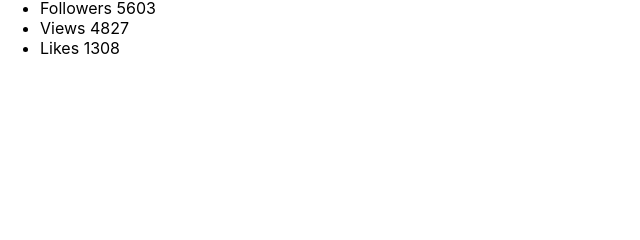
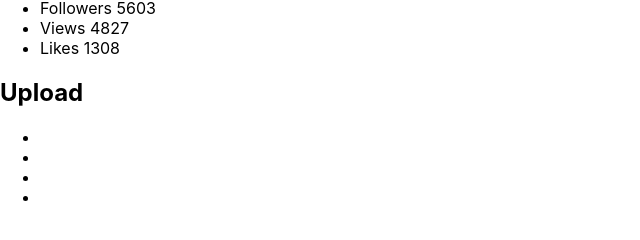
Before and after one commit to And-Bond/goit-react-hw-01-components, a React (Create React App) app: page / in a window 1280 px wide. Shown: the part 430-670 px from the top of the page, without its empty margins (0-640 px from the left). Built offline with nearby package versions, Linux system fonts and the light colour scheme.

Commit message:
second-half(Dont-work)

```diff
--- a/src/components/App.jsx
+++ b/src/components/App.jsx
@@ -1,9 +1,12 @@
 import Profile from './profile/profile';
 import User from './user.json';
+import Statistics from './Statistics/statistics';
+import Data from './data.json';
 import PropTypes from 'prop-types';
 
 export const App = () => {
   return (
+    <>
       <Profile
         username={User.username}
         tag={User.tag}
@@ -13,5 +16,7 @@
         views={User.stats.views}
         likes={User.stats.likes}
       />
+      <Statistics title="Upload" stats={Data} />
+    </>
   );
 };
--- /dev/null
+++ b/src/components/Statistics/statistics.jsx
@@ -0,0 +1,30 @@
+import React from 'react';
+
+const Statistics = ({ title, stats }) => {
+  return (
+    <section class="statistics">
+      <h2 class="title">{title}</h2>
+
+      <ul class="stat-list">
+        <li class="item">
+          <span class="label">{stats.label}</span>
+          <span class="percentage">{stats.percentage}</span>
+        </li>
+        <li class="item">
+          <span class="label">{stats.label}</span>
+          <span class="percentage">{stats.percentage}</span>
+        </li>
+        <li class="item">
+          <span class="label">{stats.label}</span>
+          <span class="percentage">{stats.percentage}</span>
+        </li>
+        <li class="item">
+          <span class="label">{stats.label}</span>
+          <span class="percentage">{stats.percentage}</span>
+        </li>
+      </ul>
+    </section>
+  );
+};
+
+export default Statistics;
--- /dev/null
+++ b/src/components/data.json
@@ -0,0 +1,7 @@
+[
+  { "id": "id-1", "label": ".docx", "percentage": 22 },
+  { "id": "id-2", "label": ".pdf", "percentage": 4 },
+  { "id": "id-3", "label": ".mp3", "percentage": 17 },
+  { "id": "id-4", "label": ".psd", "percentage": 47 },
+  { "id": "id-5", "label": ".pdf", "percentage": 10 }
+]
```
Lines whose indentation alone changed are shown as unchanged.
